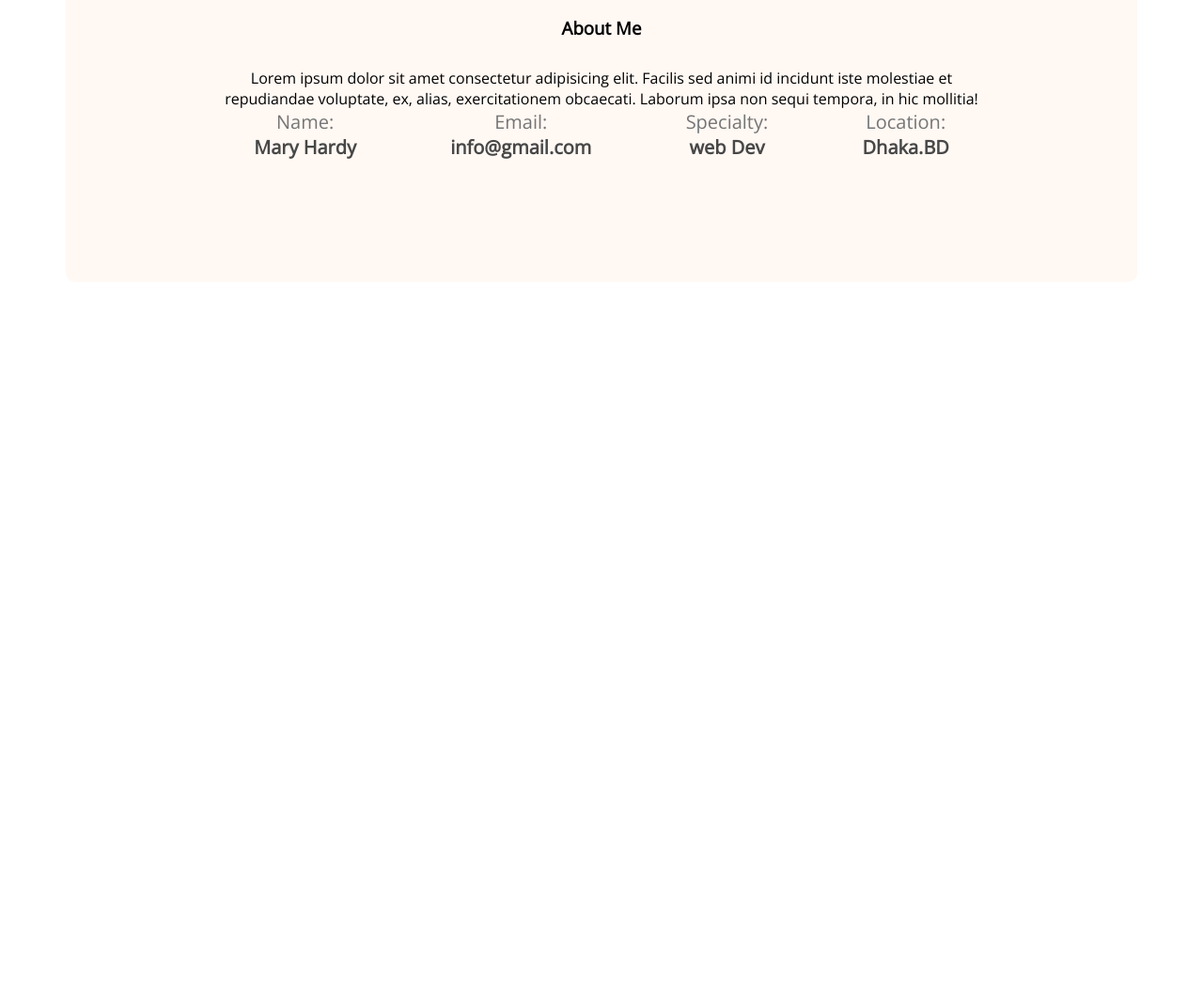
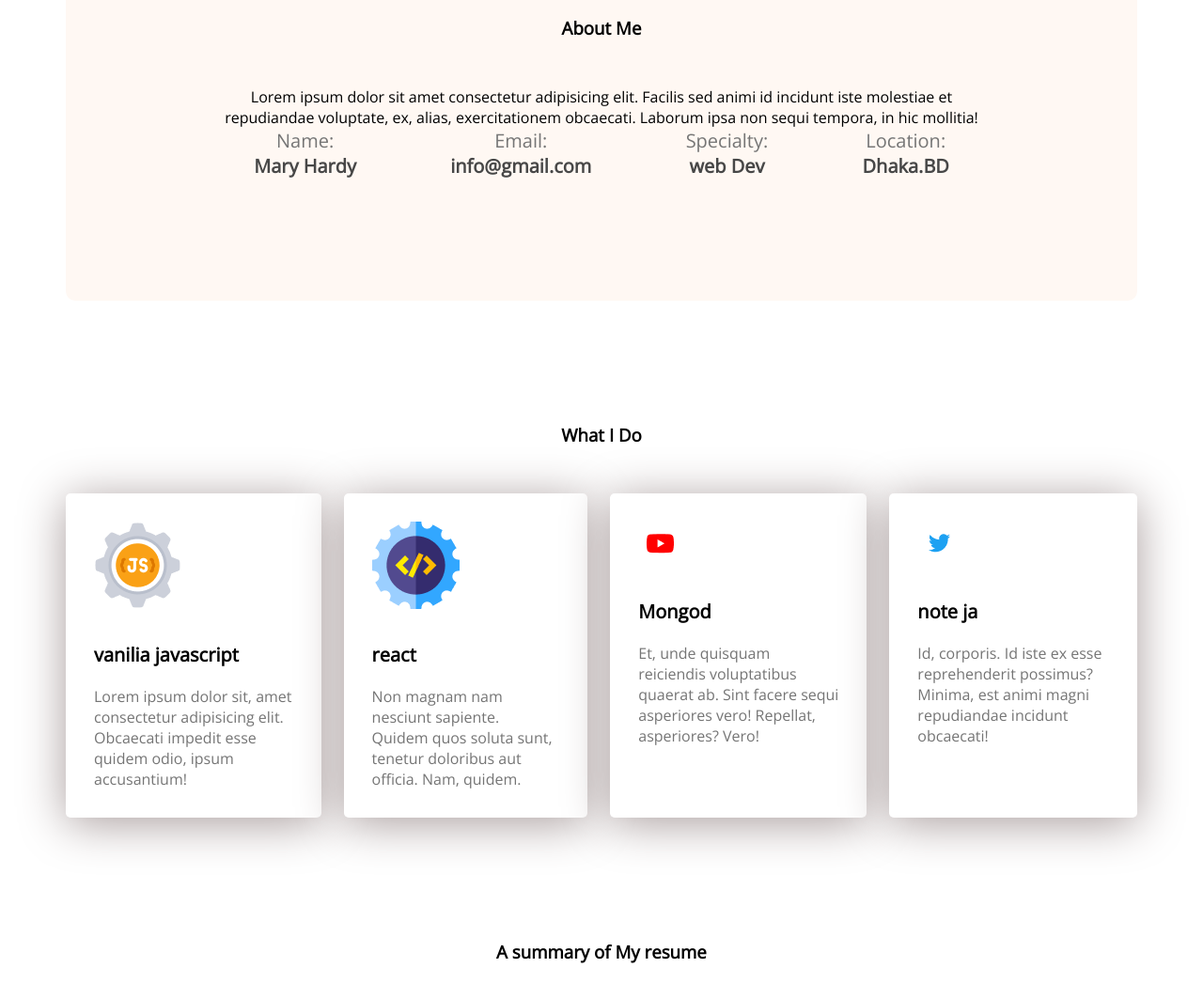
Before and after one commit to mdmostofakhan/developer-protfoli, a plain HTML site: page index.html in a window 1280 px wide. Shown: the part 1131-2194 px from the top of the page at 94% size. Before the commit the page ends 1431 px from the top, so only its background shows below. Drawn offline with nearby package versions, Linux system fonts and the light colour scheme.

Commit message:
added skils content

```diff
--- a/index.html
+++ b/index.html
@@ -52,7 +52,38 @@
          </div>
         </div>
       </section>
-    </main>
+      <!-- what I Do section -->
+      <section class="what-I-do">
+        <h3 class="section-title">What I Do</h3>
+        <!-- skills-container>.skill*4>img+p.skill-title+p.skill-description>lorem15 -->
+            <div class="skills-container">
+            <div class="skill">
+                <img src="images/icons/js.png" alt="">
+                <p class="skill-title">vanilia javascript</p>
+                <p class="skill-description">Lorem ipsum dolor sit, amet consectetur adipisicing elit. Obcaecati impedit esse quidem odio, ipsum accusantium!</p>
+            </div>
+            <div class="skill">
+                <img src="images/icons/web.png" alt="">
+                <p class="skill-title">react</p>
+                <p class="skill-description">Non magnam nam nesciunt sapiente. Quidem quos soluta sunt, tenetur doloribus aut officia. Nam, quidem.</p>
+            </div>
+            <div class="skill">
+                <img src="images/icons/youtube.png" alt="">
+                <p class="skill-title">Mongod</p>
+                <p class="skill-description">Et, unde quisquam reiciendis voluptatibus quaerat ab. Sint facere sequi asperiores vero! Repellat, asperiores? Vero!</p>
+            </div>
+            <div class="skill">
+                <img src="images/icons/twitter.png" alt="">
+                <p class="skill-title">note ja</p>
+                <p class="skill-description">Id, corporis. Id iste ex esse reprehenderit possimus? Minima, est animi magni repudiandae incidunt obcaecati!</p>
+            </div>
+        </div>
+      </section>
+      <!-- Resume section -->
+      <section class="resume">
+        <h3 class="section-title">A summary of My resume</h3>
+       </section>
+      </main>
     <footer>
 
     </footer>
--- a/protfoli.css
+++ b/protfoli.css
@@ -75,20 +75,23 @@ main{
     max-width: 1140px;
     margin: auto;
 }
-
+section{
+    margin-top: 130px;
+}
 /* about section style */
 
 .about {
-    margin-top:130px;
     background: #fff8f3;
     border-radius:10px;
     padding: 130px 150px;
     text-align: center;
 }
+
 .section-title {
+    text-align: center;
     font-weight: 700;
-    font-size: 350x;
-    margin-bottom: 30px;
+    font-size: 350;
+    margin-bottom: 50px;
 }
 
 .section-description{
@@ -106,8 +109,34 @@ main{
     font-size: 20px;
     color: #757575;
 }
+
 .info-descriptioin{
     font-weight: 700;
     font-size: 20px;
     color: #474747;
 }
+
+.skills-container{
+    display: flex;
+    gap: 24px;
+}
+
+.skill{
+    background: #FFFFFF;
+    box-shadow: 0px 6px 50px rgb(168, 156, 156);
+    border-radius: 5px;
+    padding: 30px;
+}
+.skill-title{
+    font-weight: 700;
+    font-size: 20px;
+    margin-top: 30px;
+    margin-bottom: 20px;
+}
+
+.skill-description{
+    color: #757575;
+}
+
+/* resume styles
+ */
```
